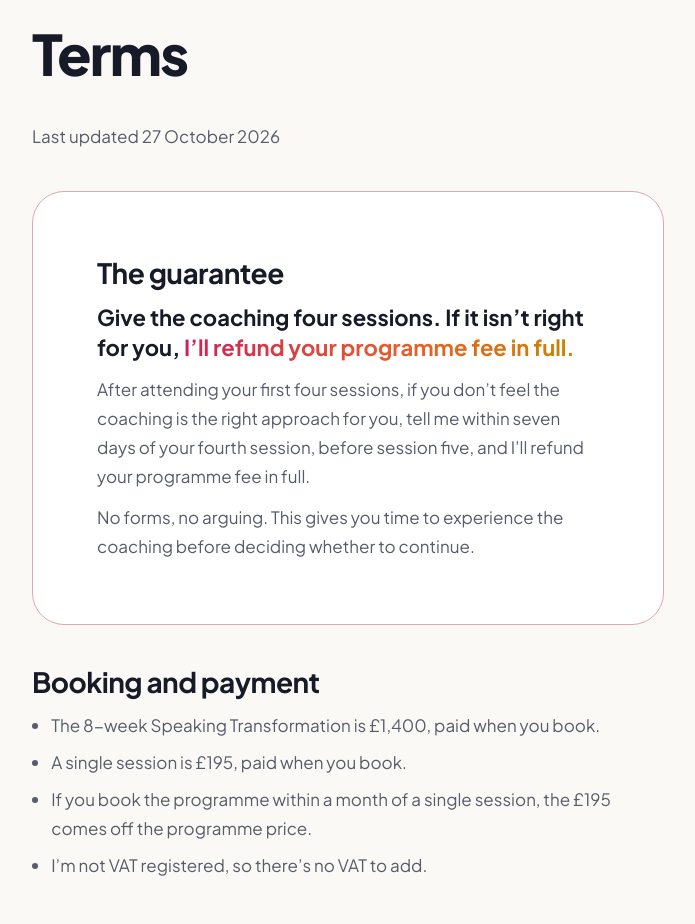
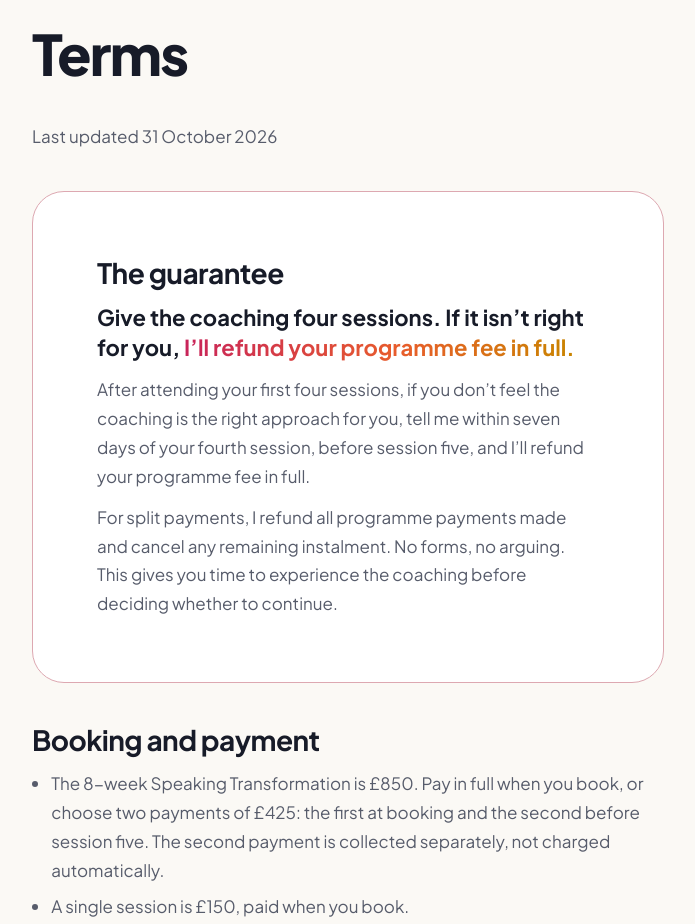
Before and after one commit to Webster-10101/aw-website, a Next.js app: page /terms in a window 1280 px wide. Shown: the part 220-1144 px from the top of the page, without its empty margins (292-987 px from the left). Built offline with nearby package versions, Linux system fonts and the light colour scheme.

Commit message:
Update coaching prices and offer two payments

```diff
--- a/app/(site)/coaching/page.tsx
+++ b/app/(site)/coaching/page.tsx
@@ -19,7 +19,7 @@ import { Phases, PriceCard } from "../programme";
 
 export const metadata: Metadata = pageMeta(
   "The 8-week Speaking Transformation",
-  "Eight weeks of 1:1 speaking coaching with Alistair Webster: build your skills, work on what's underneath, and practise daily in Speak Up. £1,400, with a four-session fit guarantee.",
+  "Eight weeks of 1:1 speaking coaching with Alistair Webster: build your skills, work on what's underneath, and practise daily in Speak Up. £850, with a four-session fit guarantee.",
   "/coaching"
 );
 
@@ -64,7 +64,7 @@ export default function CoachingPage() {
                 Book a free intro call
               </Button>
             </div>
-            <p className="cta-note">£1,400 · eight weekly 1:1 sessions · a year of Speak Up · four-session fit guarantee</p>
+            <p className="cta-note">£850 or 2 × £425 · eight weekly 1:1 sessions · a year of Speak Up · four-session fit guarantee</p>
           </div>
           <div className="hero-wave" aria-hidden>
             <Waveform id="coaching-wave" bars={64} seed={7} height={72} live />
--- a/app/(site)/links.ts
+++ b/app/(site)/links.ts
@@ -2,6 +2,7 @@
 export const LINKS = {
   introCall: "https://calendly.com/alistair-webster/intro-call",
   bookProgramme: "https://calendly.com/alistair-webster/speaking-transformation",
+  bookProgrammeSplit: "https://calendly.com/alistair-webster/speaking-transformation-two-payments",
   bookSession: "https://calendly.com/alistair-webster/single-session",
   quiz: "https://speakupforgood.com/speaker-quiz",
   substack: "https://speakupforgood.substack.com/",
--- a/app/(site)/terms/page.tsx
+++ b/app/(site)/terms/page.tsx
@@ -14,7 +14,7 @@ export default function TermsPage() {
       <div className="wrap legal">
         <Note>The small print</Note>
         <h1 className="aw-h aw-h-l">Terms</h1>
-        <p className="legal-updated">Last updated 27 October 2026</p>
+        <p className="legal-updated">Last updated 31 October 2026</p>
 
         <section id="guarantee" className="legal-guarantee aw-panel">
           <h2 className="aw-h aw-h-m">The guarantee</h2>
@@ -27,15 +27,15 @@ export default function TermsPage() {
             After attending your first four sessions, if you don&rsquo;t feel the coaching is the right approach for you,
             tell me within seven days of your fourth session, before session five, and I&rsquo;ll refund your programme fee in full.
           </p>
-          <p>No forms, no arguing. This gives you time to experience the coaching before deciding whether to continue.</p>
+          <p>For split payments, I refund all programme payments made and cancel any remaining instalment. No forms, no arguing. This gives you time to experience the coaching before deciding whether to continue.</p>
         </section>
 
         <section>
           <h2 className="aw-h aw-h-m">Booking and payment</h2>
           <ul>
-            <li>The 8-week Speaking Transformation is £1,400, paid when you book.</li>
-            <li>A single session is £195, paid when you book.</li>
-            <li>If you book the programme within a month of a single session, the £195 comes off the programme price.</li>
+            <li>The 8-week Speaking Transformation is £850. Pay in full when you book, or choose two payments of £425: the first at booking and the second before session five. The second payment is collected separately, not charged automatically.</li>
+            <li>A single session is £150, paid when you book.</li>
+            <li>If you book the programme within a month of a single session, the £150 comes off the programme price. Contact me before booking to arrange the credit.</li>
             <li>I&rsquo;m not VAT registered, so there&rsquo;s no VAT to add.</li>
           </ul>
         </section>
--- a/package.json
+++ b/package.json
@@ -1,6 +1,6 @@
 {
   "name": "alistair-webster-site",
-  "version": "1.0.0",
+  "version": "1.1.0",
   "private": true,
   "scripts": {
     "dev": "next dev",
```
Also changed, not shown: app/(site)/programme.tsx (+6 -5 lines), 1 other file (tests, documents, lock files or other folders).
